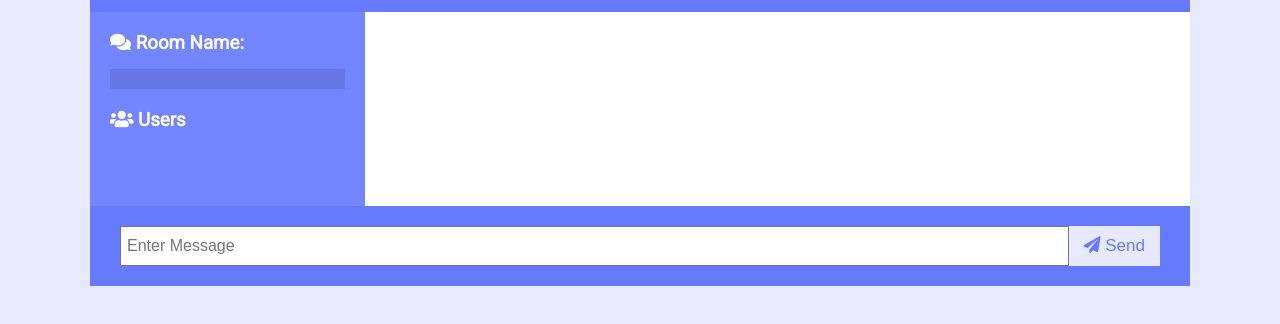
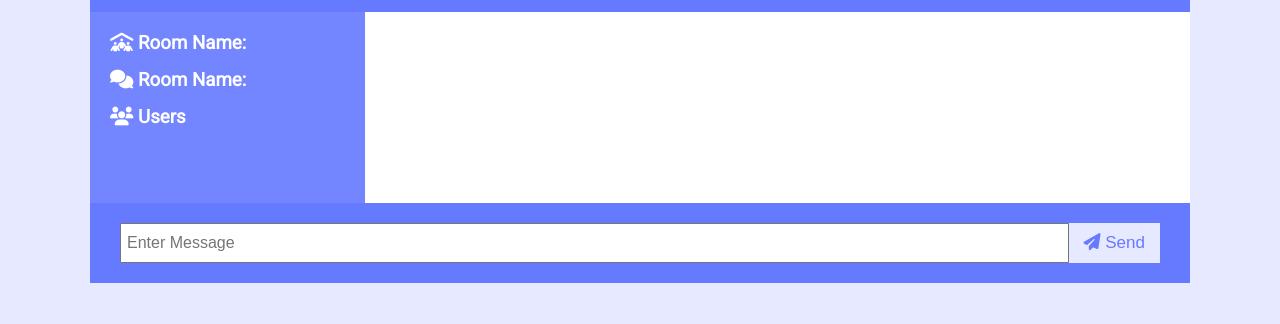
Before and after one commit to Haseebk0678/rdv2022, a website: page public/chat.html in a window 1280 px wide. Shown: the part 86-410 px from the top of the page. Drawn offline with nearby package versions, Linux system fonts and the light colour scheme; no server answers.

Commit message:
added font awesome icons

```diff
--- a/public/chat.html
+++ b/public/chat.html
@@ -11,7 +11,11 @@
     />
     <link rel="stylesheet" href="css/style.css" />
     <title>Debattle App</title>
+
+    <!-- Wei's Font Awesome Kit -->
+		<script src="https://kit.fontawesome.com/18bfcf6dd8.js" crossorigin="anonymous"></script>
   </head>
+
   <body>
     <div class="chat-container">
       <header class="chat-header">
@@ -20,8 +24,10 @@
       </header>
       <main class="chat-main">
         <div class="chat-sidebar">
+          <h3><i class="fa-solid fa-people-roof"></i> Room Name:</h3>
+          <ul id="room-name"></ul>
           <h3><i class="fas fa-comments"></i> Room Name:</h3>
-          <h2 id="room-name"></h2>
+          <ul id="    "></ul>
           <h3><i class="fas fa-users"></i> Users</h3>
           <ul id="users"></ul>
         </div>
```
Also changed, not shown: public/index.html (+5 -1 lines).
